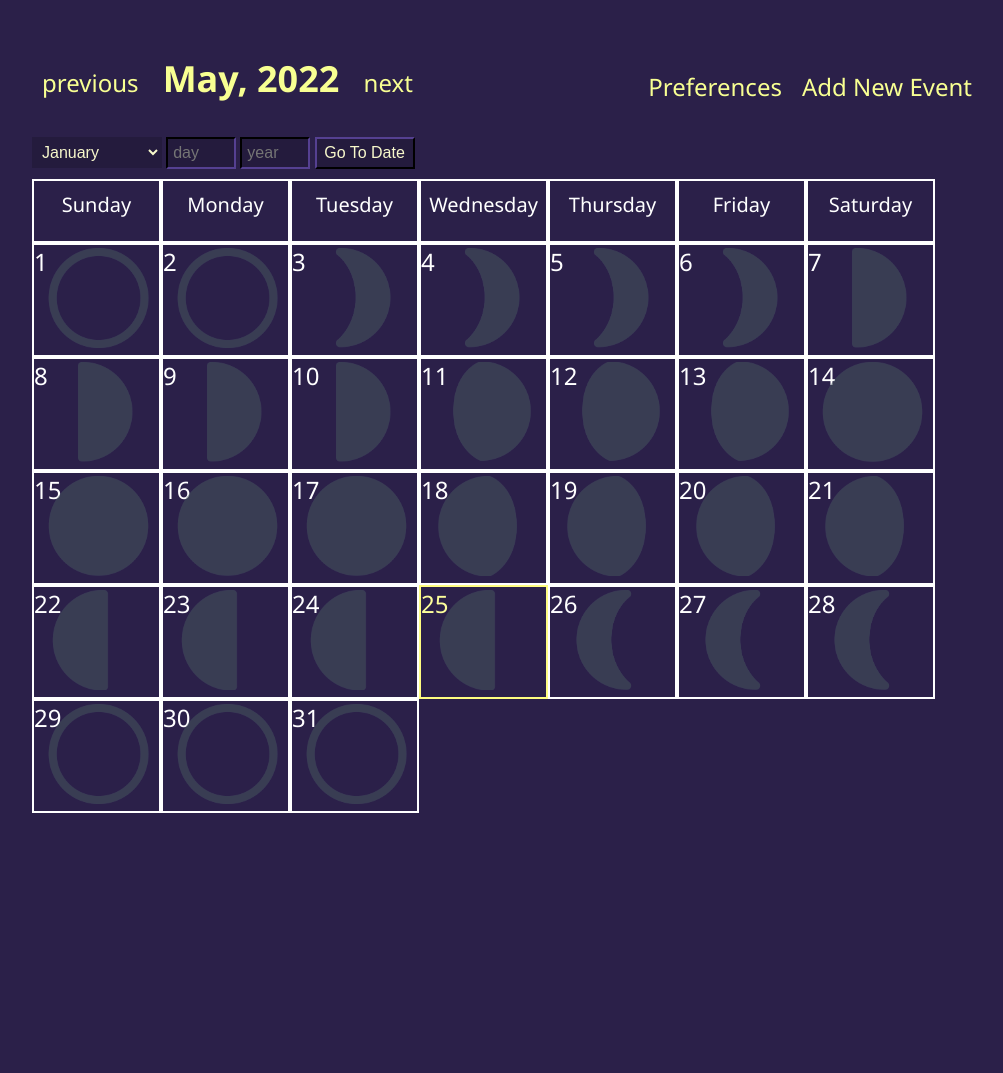
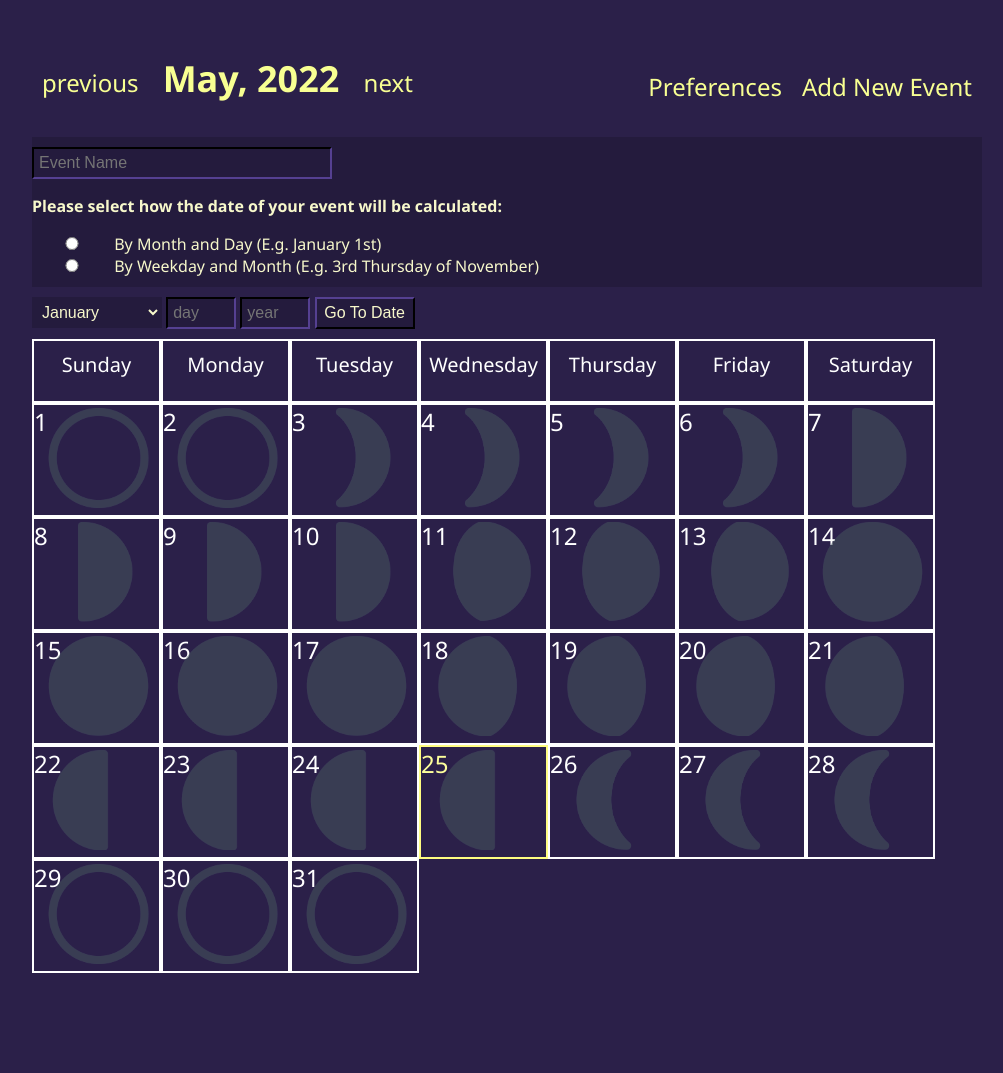
Before and after one commit to fxtsarah/Moon_Calendar, a Flask app: page / in a window 1280 px wide. Shown: the whole page, without its empty margins (133-1136 px from the left). Before the commit the page ends 813 px from the top, so only its background shows below. Run offline with Flask 2, Linux system fonts and the light colour scheme; data comes from the database, SQL or seed files in the repository; both versions use the stored data as it was after the commit; data that the repository does not hold is empty.

Commit message:
began reincorporating add event

```diff
--- a/app.py
+++ b/app.py
@@ -103,11 +103,18 @@
     selected_day = now.day
 
     if request.method == "POST":
+
         d = request.form.to_dict()
-        year = int(d["year"])
-        month = int(d["month"])
-        selected_day = int(d["day"])
-        wk_start_day = int(d["wk_start_day"])
+        if len(d) != 4:
+                    if d["event_type"] == "static_day":
+                        add_static_event(d["new_event_name"], d["new_event_month"], d["new_event_day"])
+                    elif d["event_type"] == "varied_day":
+                        add_varied_day_event(d["new_event_name"], d["new_event_month"], d["new_event_weekday"], d["new_event_weekdayofmonth"])
+        else:
+            year = int(d["year"])
+            month = int(d["month"])
+            selected_day = int(d["day"])
+            wk_start_day = int(d["wk_start_day"])
 
 
 
@@ -196,4 +203,13 @@
 
     return returnDict
 
+@app.route('/api/moon_imgs_month/<int:month>/<int:year>/<int:lastOfMonth>')
+def moon_imgs_month_api(month, year, lastOfMonth):
+    moon_images = {}
+    for i in range (1, lastOfMonth + 1):
+        moon_images[i] = moon_img_api(month, i, year)
+    return moon_images
+
+
+
 # end render html funtions
--- a/static/main.js
+++ b/static/main.js
@@ -54,13 +54,11 @@
 
     $('#main_container').html("");
 
-
-
     $('#main_container').append(`<div class = menu>
         <div class=menuitem onclick ='calendarPage(${prevmonth}, ${prevyear}, ${selected_day}, ${wk_start_day})' ><a>previous</a></div>
         <div class=menuitem><h1>${fullDate.toLocaleString('default', {month: 'long'})}, ${year}</h1></div>
         <div class=menuitem onclick ='calendarPage(${nextmonth}, ${nextyear}, ${selected_day}, ${wk_start_day})' ><a>next</a></div>
-        <div class=menuitem style = "float: right; margin-top: 30px;"><a>Add New Event</a></div>
+        <div id = "add-toggle" class=menuitem style = "float: right; margin-top: 30px;"><a>Add New Event</a></div>
         <div id = "pref-toggle" class = menuitem style = "float: right; margin-top: 30px;"><a>Preferences</a></div>
     </div>`)
 
@@ -84,6 +82,15 @@
     $('#pref-toggle').click(
         () => {
         $(".preference_options").toggle();
+        }
+    )
+
+    $('#main_container').append(`<div id='add_event'></div>`);
+    reloadAddEvent();
+
+    $('#add-toggle').click(
+        () => {
+        $(".add_event_options").toggle();
         }
     )
 
@@ -113,10 +120,6 @@
 
 
 
-
-
-
-
     weekList.forEach((weekday_name) => {
         $('#main_container').append(`<div class="weekday">
             <div class="weekdaytxt">${weekday_name}</div>
@@ -132,32 +135,35 @@
 
 
 
+    var moon_images;
     var moon_img;
 
-
-
-    for (let i = 1; i < lastDayInMonth + 1; i += 1) {
-        // This call does not always finish running exactly when I want it to, causing
-        // some of the days to be in the wrong order
     $.ajax({
 
-            url: `/api/moon_img/${month}/${i}/${year}`
+        url: `/api/moon_imgs_month/${month}/${year}/${lastDayInMonth}`
 
         }).done(function(data) {
-            moon_img = data;
+            moon_images = data;
+            for (let i = 1; i < lastDayInMonth + 1; i += 1) {
+
+                moon_img = moon_images[i];
                 if(i == selected_day){
-                $('#main_container').append(`<div class="selectedday" onclick ='changeDay(${month}, ${year}, ${i})'>
+                    $('#main_container').append(`<div id = "${i}_div" class="selectedday" onclick ='changeDay(${month}, ${year}, ${i})'>
                                                     <img src= "${moon_img}">
                                                     <span id = "${i}">${i}</span>
                                                 </div>`);
                } else {
-           $('#main_container').append(`<div class="day" onclick ='changeDay(${month}, ${year}, ${i})'>
+               $('#main_container').append(`<div id = "${i}_div" class="day" onclick ='changeDay(${month}, ${year}, ${i})'>
                                                 <img src= "${moon_img}">
                                                 <span id = "${i}" >${i}</span>
                                             </div>`);
                }
+
+        }
     })
-    }
+
+
+
 
 
 
@@ -211,8 +217,13 @@
 function changeDay(month, year, new_day) {
     var prev_day_element = document.getElementById(selected_day);
     var new_day_element = document.getElementById(new_day);
+    var prev_day_element_div = document.getElementById(selected_day + "_div");
+    var new_day_element_div = document.getElementById(new_day + "_div");
     prev_day_element.className = "day";
     new_day_element.className = "selectedday";
+    prev_day_element_div.className = "day";
+    new_day_element_div.className = "selectedday";
+
 
 
     selected_day = new_day;
@@ -230,3 +241,93 @@
         });
     });
 }
+
+function reloadAddEvent() {
+    $('#add_event').html("");
+    $('#add_event').append(`<div class = "add_event_options" style = "display: inline-flex;">
+<form method = "POST" style = "display: block;">
+    <div style = "display: block;">
+        <input type="text" name="new_event_name" placeholder="Event Name" class="name_input">
+    </div>
+
+    <b style = "display: block;"><p>Please select how the date of your event will be calculated:</p></b>
+    <div>
+        <input type="radio" id="static_radio" name="event_type" value="static_day">
+        <label for="static_radio">By Month and Day (E.g. January 1st)</label> <br>
+
+        <input type="radio" id="varied_radio" name="event_type" value="varied_day">
+        <label for="varied_radio">By Weekday and Month (E.g. 3rd Thursday of November)</label>
+    </div>
+
+    <div class = "static_choices">
+        <select name="new_event_month">
+            <option value = 1>January</option>
+            <option value = 2>February</option>
+            <option value = 3>March</option>
+            <option value = 4>April</option>
+            <option value = 5>May</option>
+            <option value = 6>June</option>
+            <option value = 7>July</option>
+            <option value = 8>August</option>
+            <option value = 9>September</option>
+            <option value = 10>October</option>
+            <option value = 11>November</option>
+            <option value = 12>December</option>
+        </select>
+
+        <input type="text" name="new_event_day" placeholder="day">
+    </div>
+
+   <div class = "varied_day_choices">
+    <select name="new_event_weekdayofmonth">
+        <option value = 1>First</option>
+        <option value = 2>Second</option>
+        <option value = 3>Third</option>
+        <option value = 4>Fourth</option>
+        <option value = 5>Fifth</option>
+    </select>
+
+    <select name="new_event_weekday">
+        <option value = 0>Monday</option>
+        <option value = 1>Tuesday</option>
+        <option value = 2>Wednesday</option>
+        <option value = 3>Thursday</option>
+        <option value = 4>Friday</option>
+        <option value = 5>Saturday</option>
+        <option value = 6>Sunday</option>
+    </select>
+    <p style = "display: inline-flex; margin-inline-end: 5px; margin-inline-start: 5px;">of</p>
+    <select name="new_event_month">
+        <option value = 1>January</option>
+        <option value = 2>February</option>
+        <option value = 3>March</option>
+        <option value = 4>April</option>
+        <option value = 5>May</option>
+        <option value = 6>June</option>
+        <option value = 7>July</option>
+        <option value = 8>August</option>
+        <option value = 9>September</option>
+        <option value = 10>October</option>
+        <option value = 11>November</option>
+        <option value = 12>December</option>
+    </select>
+</div>
+<input class= "submit_event" type="submit" value="Add Event">
+</form>
+</div>`);
+
+}
+
+$(document).ready(function() {
+
+    $('input[type=radio][name="event_type"][value="static_day"]').change(function() {
+        $(".varied_day_choices").hide();
+        $(".static_choices").show();
+        $(".submit_event").show();
+    });
+    $('input[type=radio][name="event_type"][value="varied_day"]').change(function() {
+        $(".varied_day_choices").show();
+        $(".static_choices").hide();
+        $(".submit_event").show();
+});
+});
--- a/static/styles.css
+++ b/static/styles.css
@@ -59,6 +59,12 @@
 }
 
 /* end preference css */
+
+.add_event_options {
+    color: rgb(247, 248, 203);
+    background-color: #241b3d;
+    display: none;
+}
 
 /* start form css */
 
```
Also changed, not shown: database.db. Lines whose indentation alone changed are shown as unchanged.
